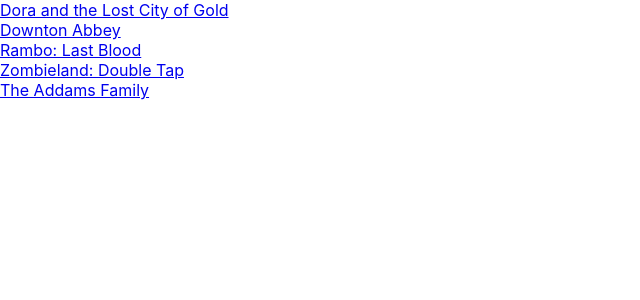
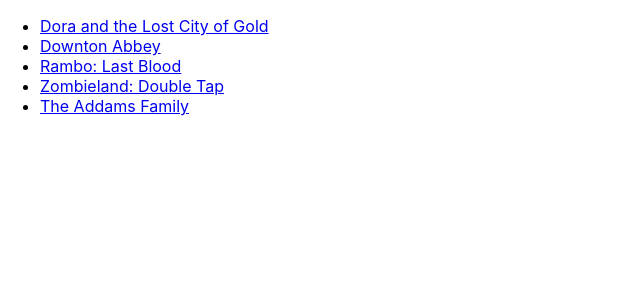
Before and after one commit to gadgetguy82/js_film_releases_hw, a React (Create React App) app: page / in a window 1280 px wide. Shown: the top 300 px of the page, without its empty margins (0-640 px from the left). Built offline with nearby package versions, Linux system fonts and the light colour scheme.

Commit message:
refactor FilmList component to be ul tag and Film component to be li tag

```diff
--- a/src/components/Film.js
+++ b/src/components/Film.js
@@ -3,9 +3,9 @@
 class Film extends Component {
   render() {
     return(
-      <div className="film">
+      <li className="film">
         <a href={this.props.url}>{this.props.children}</a>
-      </div>
+      </li>
     );
   }
 }
--- a/src/components/FilmList.js
+++ b/src/components/FilmList.js
@@ -8,9 +8,9 @@
     })
 
     return(
-      <div className="film-list">
+      <ul className="film-list">
         {filmNodes}
-      </div>
+      </ul>
     );
   }
 }
```
